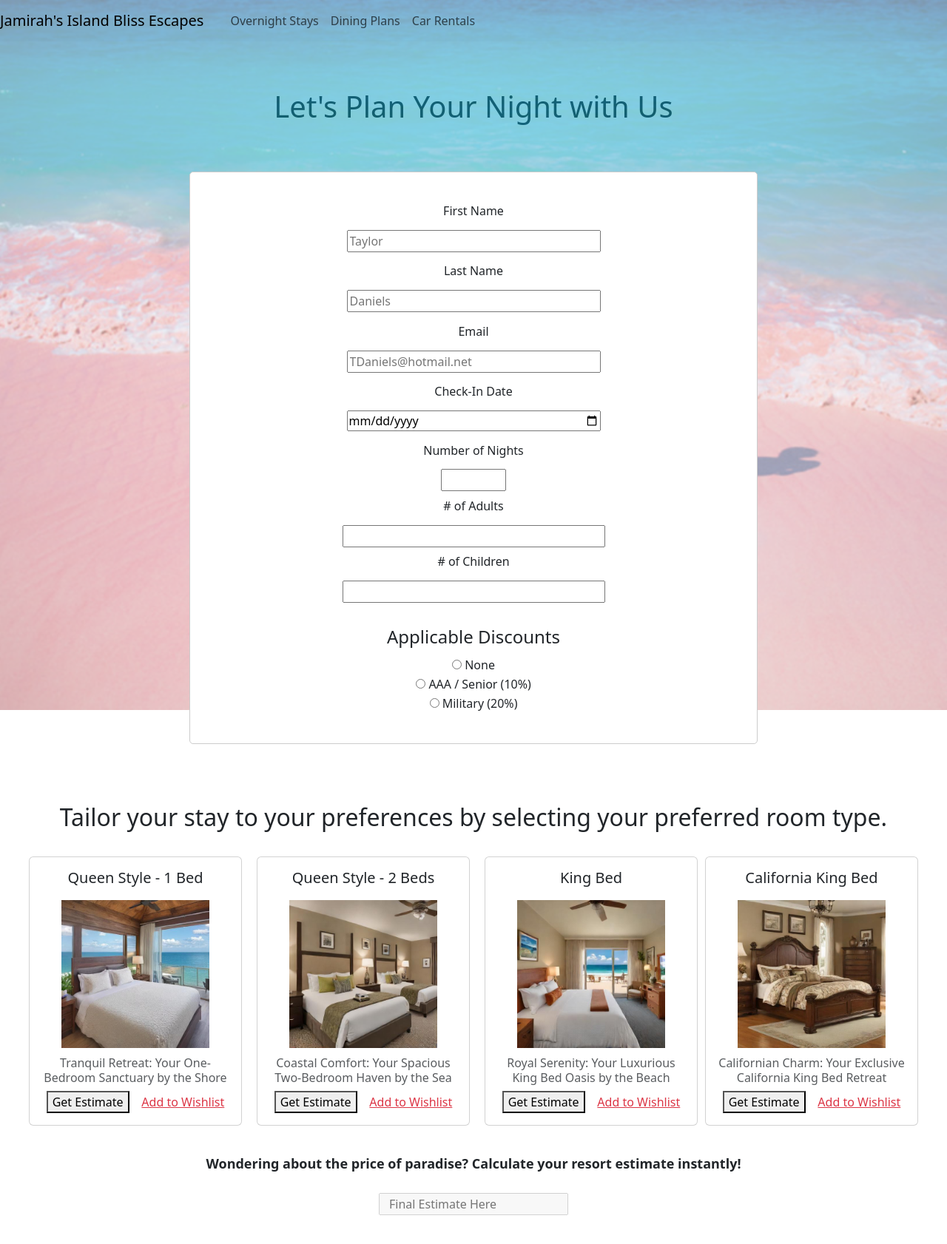
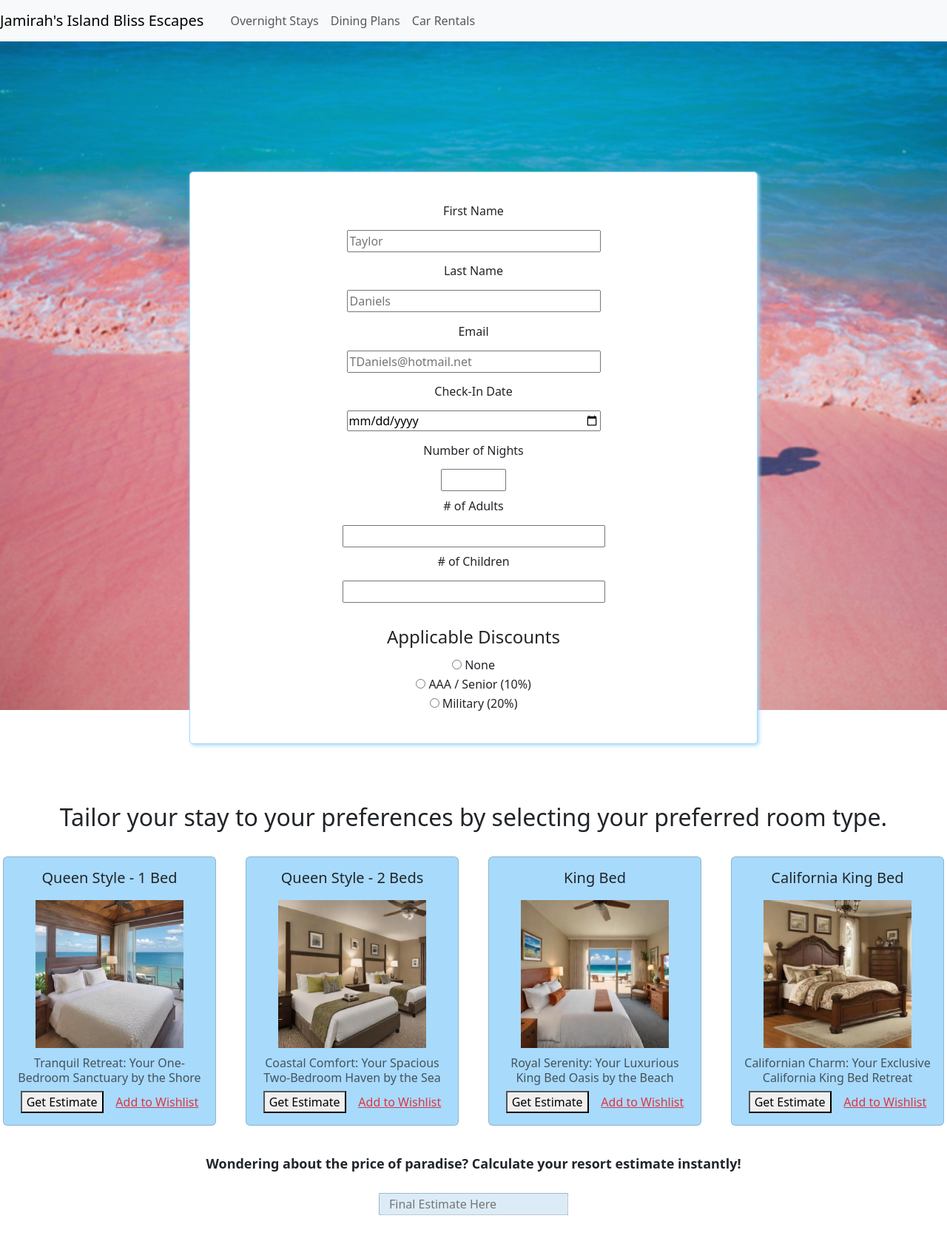
Before and after one commit to Tay-Alfred/VacationResort, a plain HTML site: page overnight.html in a window 1280 px wide. Shown: the whole page at 74% size. Drawn offline with nearby package versions, Linux system fonts and the light colour scheme.

Commit message:
final commit for overnight page

```diff
--- a/css/overnight.css
+++ b/css/overnight.css
@@ -1,3 +1,6 @@
+body{
+    background-color: #fff;
+}
 #headText{
     margin-top: 5%;
 }
@@ -24,20 +27,34 @@
     z-index: 0;
     width: 100%;
     height: auto;
-    opacity: 0.5; /* Optional: adjust opacity as needed */
+    opacity: 1; /* Optional: adjust opacity as needed */
 }
+/* Primary Color:
 
+#3498db (Flat Blue)
+Accent Color:
+
+#2ecc71 (Emerald Green)
+Neutral Color for Text:
+
+#333333 (Charcoal Gray)
+Light Background Color:
+
+#f5f5f5 (Light Gray)
+Dark Background Color:
+
+#ecf0f1 (Off-White) */
 #overnightBox {
     width: 60%;
     padding: 40px;
     margin: 5% auto 0; /* Adjusted margin */
-    background-color: white;
-    border: 1px solid #ccc;
+    background-color: #fff;
+    border: 1px solid #a8dafb;
     border-radius: 5px;
     position: relative; /* Changed to relative positioning */
     text-align: center;
     z-index: 1; /* Ensures the box is above the image */
-
+    box-shadow: 2px 2px 5px #a8dafb;
 }
 /* overnight box additional styling */
 #firstName{
@@ -111,11 +128,13 @@
 #bedButtons {
     display: flex;
     justify-content: center; /* Center the items horizontally */
-    gap: 10px; /* Add space between items */
+    gap: 20px; /* Add space between items */
+    max-width: 200%;
   }
 #bedPicture1{
     margin-top: 10px;
     margin-bottom: 15px;
+    max-width: 200%;
 
   }
 #bedPicture2{
@@ -144,6 +163,7 @@
     margin-right: auto;
     margin-top: 2%;
     margin-bottom: 5%;
+    background-color: #a8dafb;
 }
 #estimateText{
     width: 100%;
@@ -151,3 +171,10 @@
     font-size: large;
     font-weight: bold;
 }
+.card{
+    background-color: #a8dafb;
+}
+#overnightHeader{
+    background-color: #a8dafb;
+    z-index: 1;
+}
--- a/overnight.html
+++ b/overnight.html
@@ -10,7 +10,7 @@
     <link rel="stylesheet" href="css/overnight.css">
 </head>
 <header>
-    <nav class="navbar navbar-expand-lg bg-body-tertiary navbar-rosemary">
+    <nav id="overnightHeader" class="navbar navbar-expand-lg bg-body-tertiary navbar-rosemary">
         <div id="plantnavbar" class="flex-container-fluid text-center ">
             <a id="homepagetitle" class="navbar-brand" href="index.html">Jamirah's Island Bliss Escapes</a>
 
@@ -149,7 +149,7 @@
                             <a href="index.html" class="card-link text-danger">Add to Wishlist</a>
                         </div>
                     </div>
-
+                    <section></section>
                     <div class="card" style="width: 18rem;">
                         <div class="card-body">
                             <h5 class="card-title">California King Bed</h5>
```
